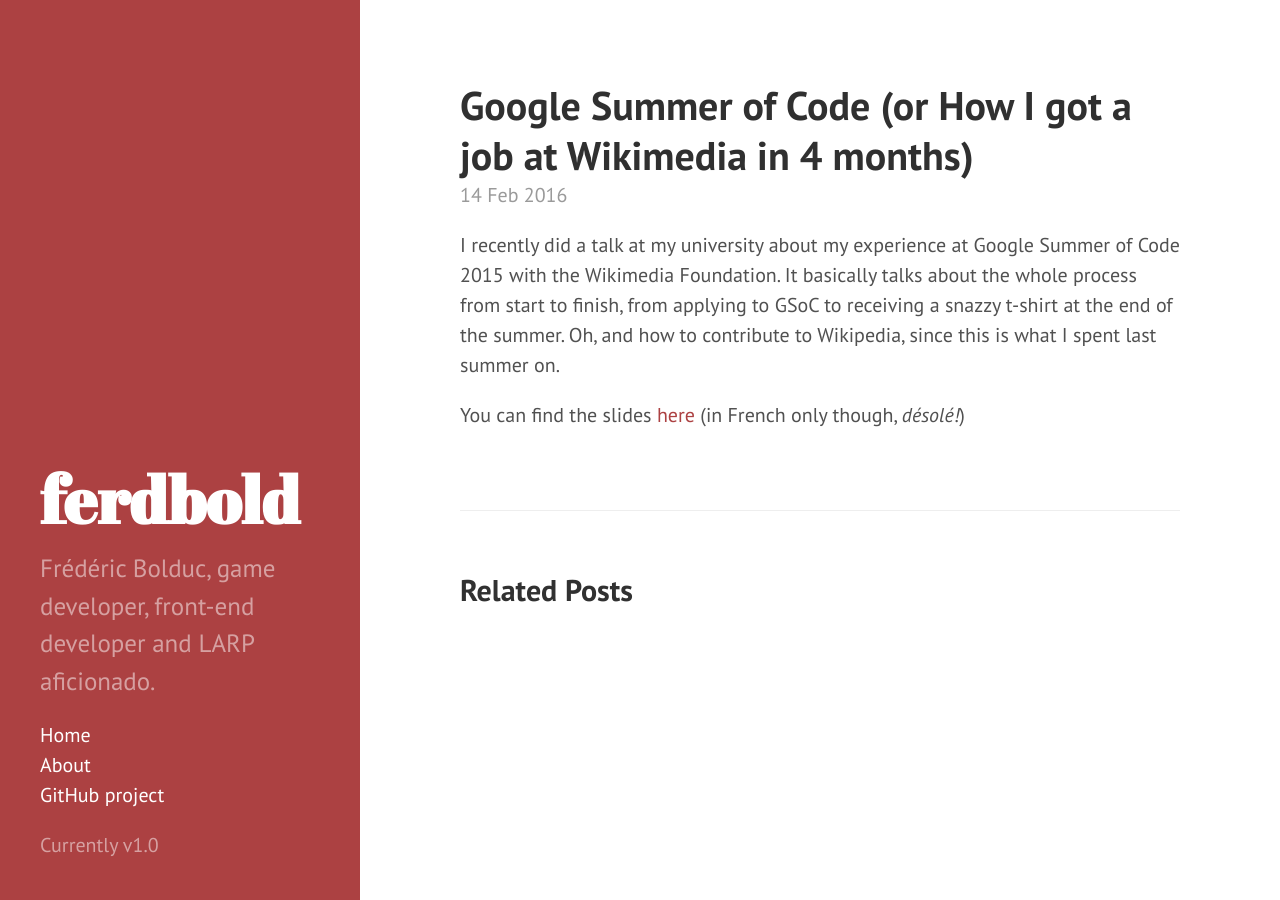
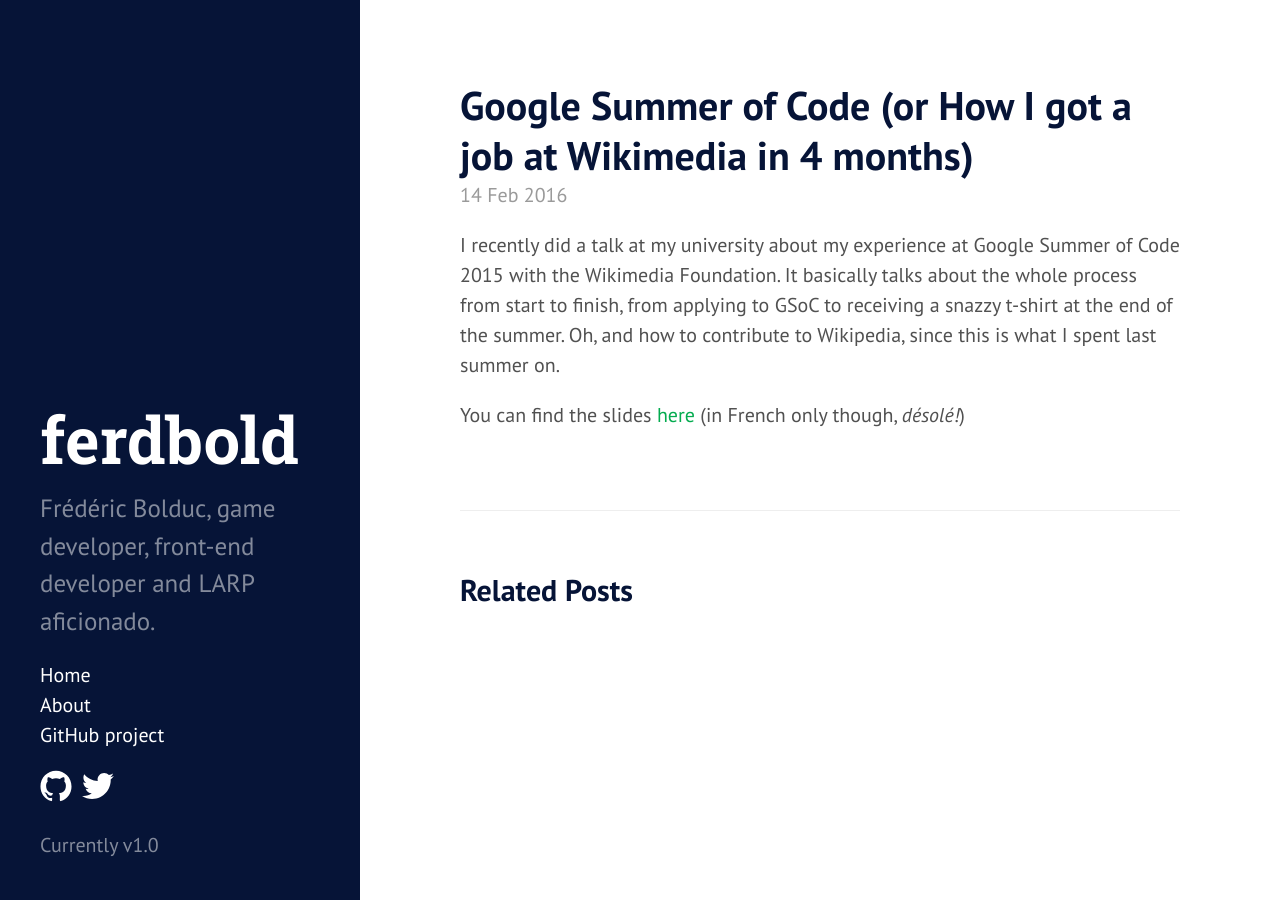
Before and after one commit to ferdbold/ferdbold.github.io, a Jekyll site: the page built from _posts/2016-02-14-google-summer-of-code.md, in a window 1280 px wide. Built offline with Jekyll 4.4.1, drawn with Linux system fonts in a browser that asks for light colours.

Commit message:
Basic ferdbold Hyde skin
- Added custom styles to customize Hyde
- Added back GitHub and Twitter icon to sidebar

```diff
--- a/_config.yml
+++ b/_config.yml
@@ -11,6 +11,8 @@
 description: > # this means to ignore newlines until "baseurl:"
   Frédéric Bolduc, game developer, front-end developer and LARP aficionado.
 url: 'http://ferdbold.github.io'
+github_username: ferdbold
+twitter_username: itsferdbold
 
 author:
   name: 'Frédéric Bolduc'
--- a/_includes/head.html
+++ b/_includes/head.html
@@ -17,7 +17,8 @@
   <link rel="stylesheet" href="/public/css/poole.css">
   <link rel="stylesheet" href="/public/css/syntax.css">
   <link rel="stylesheet" href="/public/css/hyde.css">
-  <link rel="stylesheet" href="http://fonts.googleapis.com/css?family=PT+Sans:400,400italic,700|Abril+Fatface">
+  <link rel="stylesheet" href="/public/css/ferdbold.css">
+  <link rel="stylesheet" href="http://fonts.googleapis.com/css?family=PT+Sans:400,400italic,700">
 
   <!-- Icons -->
   <link rel="apple-touch-icon-precomposed" sizes="144x144" href="/public/apple-touch-icon-144-precomposed.png">
--- /dev/null
+++ b/_includes/icon-github.html
@@ -0,0 +1 @@
+<a href="https://github.com/{{ include.username }}"><span class="icon icon--github">{% include icon-github.svg %}</span></a>
--- /dev/null
+++ b/_includes/icon-twitter.html
@@ -0,0 +1 @@
+<a href="https://twitter.com/{{ include.username }}"><span class="icon icon--twitter">{% include icon-twitter.svg %}</span></a>
--- a/_includes/sidebar.html
+++ b/_includes/sidebar.html
@@ -29,6 +29,20 @@
       <li class="sidebar-nav-item"><a href="{{ site.github.repo }}">GitHub project</a></li>
     </ul>
 
+    <ul class="social-media-list">
+      {% if site.github_username %}
+      <li>
+        {% include icon-github.html username=site.github_username %}
+      </li>
+      {% endif %}
+
+      {% if site.twitter_username %}
+      <li>
+        {% include icon-twitter.html username=site.twitter_username %}
+      </li>
+      {% endif %}
+    </ul>
+
     <p>Currently v{{ site.version }}</p>
   </div>
 </div>
--- a/_layouts/default.html
+++ b/_layouts/default.html
@@ -3,7 +3,7 @@
 
   {% include head.html %}
 
-  <body class="theme-base-08">
+  <body class="theme-base-fb">
 
     {% include sidebar.html %}
 
--- a/atom.xml
+++ b/atom.xml
@@ -1,5 +1,4 @@
 ---
-layout: nil
 ---
 
 <?xml version="1.0" encoding="utf-8"?>
--- /dev/null
+++ b/public/css/ferdbold.scss
@@ -0,0 +1,49 @@
+---
+---
+
+@import url(https://fonts.googleapis.com/css?family=Roboto+Slab:700);
+
+@mixin clearfix {
+  &:after {
+    content: "";
+    display: table;
+    clear: both;
+  }
+}
+
+.sidebar-about h1 {
+	font-family: 'Roboto Slab';
+}
+
+.social-media-list {
+	@include clearfix;
+
+	list-style-type: none;
+	padding-left: 0;
+
+	li {
+		float: left;
+		margin-right: 0.5em;
+	}
+
+	img, svg {
+		width: 32px;
+		height: 32px;
+	}
+}
+
+.theme-base-fb {
+	.sidebar {
+		background-color: #061437;
+	}
+
+	.content a, .related-posts li a:hover {
+		color: #04AB4F;
+	}
+
+	.content {
+		h1, h2, h3 {
+			color: #061437;
+		}
+	}
+}
```
Also changed, not shown: _includes/icon-github.svg (added), _includes/icon-twitter.svg (added).
